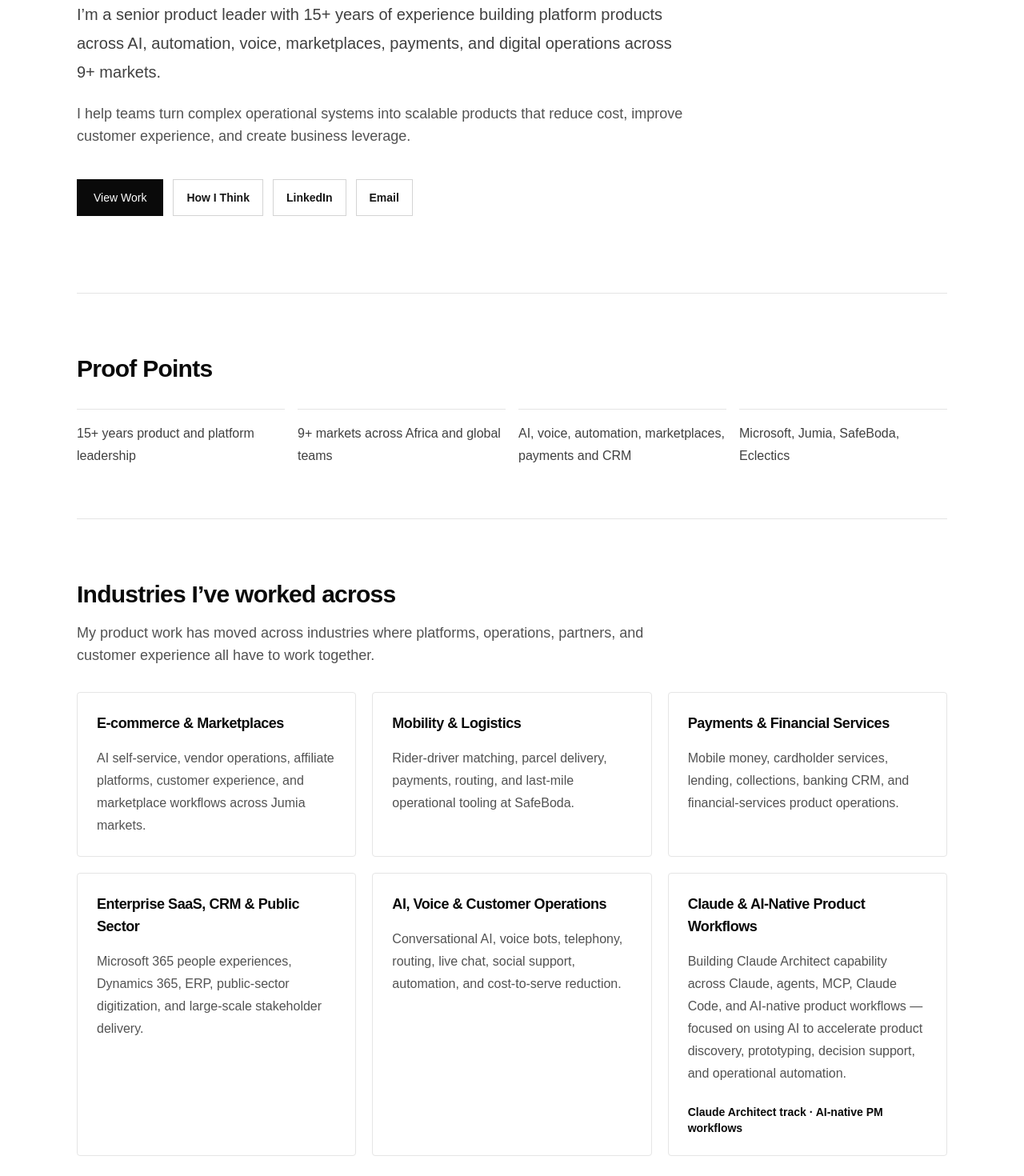
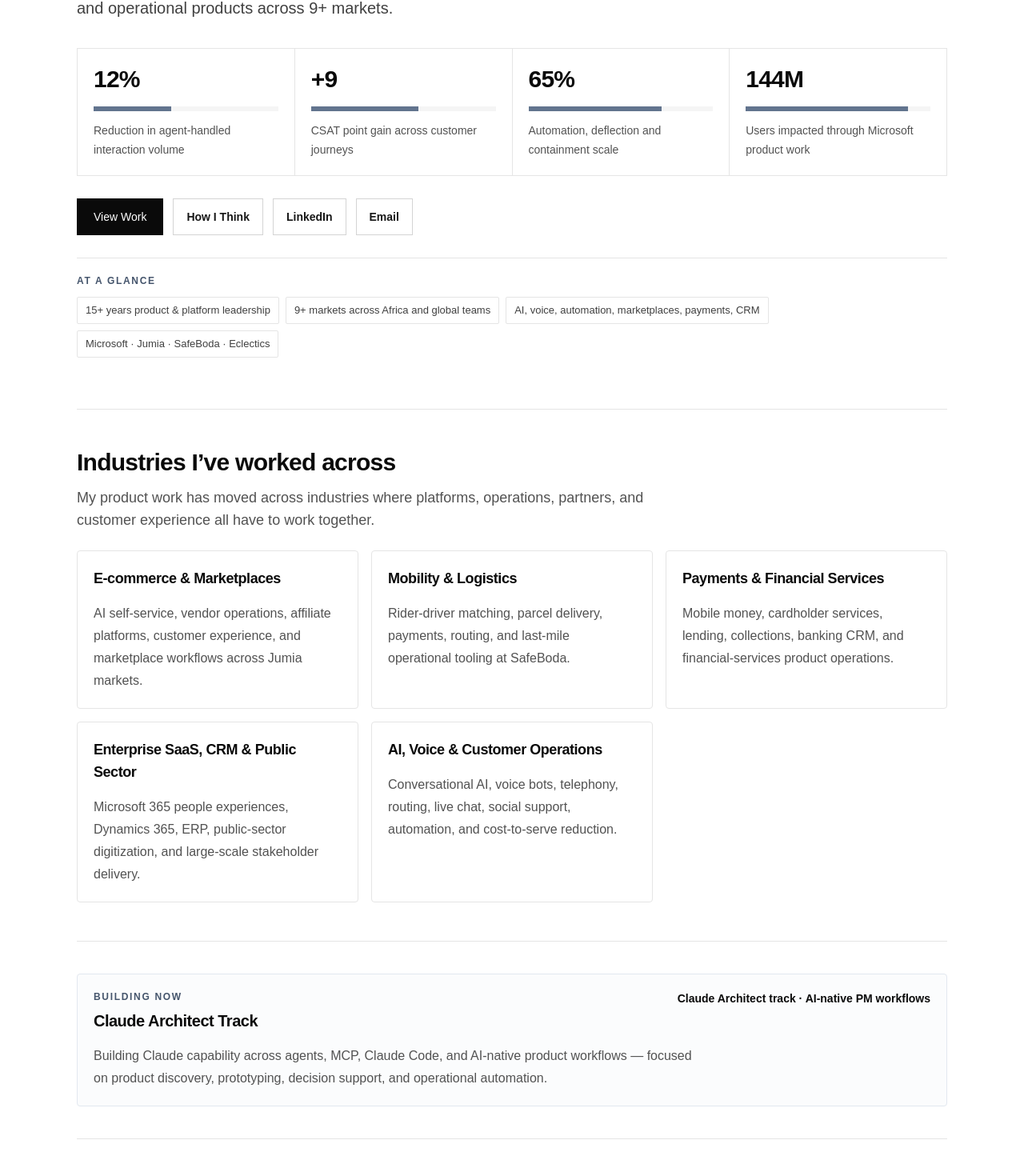
Before and after one commit to SillalliS/richardsilla.com, a Next.js app: page / in a window 1280 px wide. Shown: the part 415-1885 px from the top of the page at 80% size. Built offline with nearby package versions, Linux system fonts and the light colour scheme.

Commit message:
Tighten homepage, move impact above the fold, and add Claude section

```diff
--- a/app/globals.css
+++ b/app/globals.css
@@ -80,4 +80,16 @@ a {
   .button-secondary:hover {
     border-color: #171717;
   }
+
+  .chip {
+    display: inline-flex;
+    align-items: center;
+    border: 1px solid #e5e5e5;
+    border-radius: 0.125rem;
+    padding: 0.375rem 0.625rem;
+    font-size: 0.8125rem;
+    font-weight: 500;
+    line-height: 1.25rem;
+    color: #404040;
+  }
 }
--- a/app/page.tsx
+++ b/app/page.tsx
@@ -3,30 +3,44 @@ import { Footer } from "@/components/footer";
 import { HighlightCard } from "@/components/case-card";
 import { Nav } from "@/components/nav";
 import { Section } from "@/components/section";
-import { home, industries, site } from "@/lib/content";
+import { claudeTrack, home, industries, site } from "@/lib/content";
+
+const metricBars = ["w-[42%]", "w-[58%]", "w-[72%]", "w-[88%]"];
 
 export default function HomePage() {
   return (
     <>
       <Nav />
       <main className="mx-auto w-full max-w-6xl px-6 lg:px-8">
-        <section className="py-16 sm:py-24">
+        <section className="py-12 sm:py-16">
           <p className="inline-flex border border-neutral-300 px-3 py-1 text-xs font-medium uppercase tracking-[0.14em] text-neutral-600">
             {site.version}
           </p>
-          <p className="mt-10 text-sm font-medium uppercase tracking-[0.14em] text-neutral-500">
+          <p className="mt-8 text-sm font-medium uppercase tracking-[0.14em] text-neutral-500">
             {home.eyebrow}
           </p>
           <h1 className="mt-6 max-w-5xl text-4xl font-semibold tracking-tight text-neutral-950 sm:text-6xl">
             {home.heroTitle}
           </h1>
-          <p className="mt-7 max-w-3xl text-lg leading-8 text-neutral-700 sm:text-xl sm:leading-9">
+          <p className="mt-6 max-w-3xl text-lg leading-8 text-neutral-700 sm:text-xl sm:leading-9">
             {home.heroSubtitle}
           </p>
-          <p className="mt-5 max-w-3xl text-base leading-7 text-neutral-600 sm:text-lg">
-            {home.intro}
+          <div className="mt-8 grid gap-px overflow-hidden border border-neutral-200 bg-neutral-200 sm:grid-cols-2 lg:grid-cols-4">
+            {home.metrics.map((metric, index) => (
+              <div className="bg-white p-5" key={metric.label}>
+                <p className="text-3xl font-semibold tracking-tight text-neutral-950">
+                  {metric.value}
                 </p>
-          <div className="mt-10 flex flex-wrap gap-3">
+                <div className="mt-4 h-1.5 w-full bg-neutral-100">
+                  <div className={`h-full bg-slate-500 ${metricBars[index]}`} />
+                </div>
+                <p className="mt-3 text-sm leading-6 text-neutral-600">
+                  {metric.label}
+                </p>
+              </div>
+            ))}
+          </div>
+          <div className="mt-7 flex flex-wrap gap-3">
             <Link
               className="inline-flex items-center justify-center border border-neutral-950 bg-neutral-950 px-5 py-3 text-sm font-medium !text-white transition hover:bg-neutral-800"
               href="/work"
@@ -48,29 +62,29 @@ export default function HomePage() {
               Email
             </a>
           </div>
-        </section>
-
-        <Section title="Proof Points">
-          <ul className="grid gap-4 sm:grid-cols-2 lg:grid-cols-4">
+          <div className="mt-7 border-t border-neutral-200 pt-5">
+            <p className="text-xs font-semibold uppercase tracking-[0.14em] text-slate-600">
+              At a glance
+            </p>
+            <ul className="mt-3 flex flex-wrap gap-2">
               {home.proof.map((item) => (
-              <li
-                className="border-t border-neutral-200 pt-4 text-base leading-7 text-neutral-700"
-                key={item}
-              >
+                <li className="chip" key={item}>
                   {item}
                 </li>
               ))}
             </ul>
-        </Section>
+          </div>
+        </section>
 
         <Section
+          className="pt-8 sm:pt-10"
           intro="My product work has moved across industries where platforms, operations, partners, and customer experience all have to work together."
           title="Industries I’ve worked across"
         >
-          <div className="grid gap-5 md:grid-cols-2 lg:grid-cols-3">
+          <div className="grid gap-4 md:grid-cols-2 lg:grid-cols-3">
             {industries.map((industry) => (
               <article
-                className="rounded-sm border border-neutral-200 p-6"
+                className="rounded-sm border border-neutral-200 p-5"
                 key={industry.title}
               >
                 <h3 className="text-lg font-semibold tracking-tight text-neutral-950">
@@ -79,32 +93,34 @@ export default function HomePage() {
                 <p className="mt-4 text-base leading-7 text-neutral-600">
                   {industry.body}
                 </p>
-                {"metric" in industry ? (
-                  <p className="mt-6 text-sm font-semibold text-neutral-950">
-                    {industry.metric}
-                  </p>
-                ) : null}
               </article>
             ))}
           </div>
         </Section>
 
-        <Section title="Operating Impact">
-          <div className="grid gap-px overflow-hidden border border-neutral-200 bg-neutral-200 sm:grid-cols-2 lg:grid-cols-4">
-            {home.metrics.map((metric) => (
-              <div className="bg-white p-6" key={metric.label}>
-                <p className="text-4xl font-semibold tracking-tight text-neutral-950">
-                  {metric.value}
+        <section className="border-t border-neutral-200 py-8 sm:py-10">
+          <article className="rounded-sm border border-slate-200 bg-slate-50/50 p-5">
+            <div className="flex flex-col gap-4 sm:flex-row sm:items-start sm:justify-between">
+              <div>
+                <p className="text-xs font-semibold uppercase tracking-[0.14em] text-slate-600">
+                  {claudeTrack.label}
                 </p>
-                <p className="mt-4 text-sm leading-6 text-neutral-600">
-                  {metric.label}
+                <h2 className="mt-2 text-xl font-semibold tracking-tight text-neutral-950">
+                  {claudeTrack.title}
+                </h2>
+              </div>
+              <p className="text-sm font-semibold text-neutral-950">
+                {claudeTrack.metric}
               </p>
             </div>
-            ))}
-          </div>
-        </Section>
+            <p className="mt-4 max-w-3xl text-base leading-7 text-neutral-600">
+              {claudeTrack.body}
+            </p>
+          </article>
+        </section>
 
         <Section
+          className="pt-8 sm:pt-10"
           intro="Selected examples of product judgment across AI, operations, platforms, and marketplaces."
           title="Selected Work"
         >
@@ -120,7 +136,7 @@ export default function HomePage() {
           </div>
         </Section>
 
-        <section className="border-t border-neutral-200 py-16 sm:py-20">
+        <section className="border-t border-neutral-200 py-10 sm:py-12">
           <p className="max-w-3xl text-2xl font-semibold tracking-tight text-neutral-950 sm:text-3xl">
             Built as a dogfood version. Shipped first, improved through
             feedback.
--- a/components/section.tsx
+++ b/components/section.tsx
@@ -14,7 +14,7 @@ export function Section({
   title,
 }: SectionProps) {
   return (
-    <section className={`border-t border-neutral-200 py-14 sm:py-16 ${className}`}>
+    <section className={`border-t border-neutral-200 py-10 sm:py-12 ${className}`}>
       <div className="max-w-3xl">
         {eyebrow ? (
           <p className="text-sm font-medium uppercase tracking-[0.12em] text-neutral-500">
@@ -22,17 +22,17 @@ export function Section({
           </p>
         ) : null}
         {title ? (
-          <h2 className="mt-3 text-2xl font-semibold tracking-tight text-neutral-950 sm:text-3xl">
+          <h2 className="mt-2 text-2xl font-semibold tracking-tight text-neutral-950 sm:text-3xl">
             {title}
           </h2>
         ) : null}
         {intro ? (
-          <p className="mt-4 text-base leading-7 text-neutral-600 sm:text-lg">
+          <p className="mt-3 text-base leading-7 text-neutral-600 sm:text-lg">
             {intro}
           </p>
         ) : null}
       </div>
-      <div className="mt-8">{children}</div>
+      <div className="mt-6">{children}</div>
     </section>
   );
 }
--- a/lib/content.ts
+++ b/lib/content.ts
@@ -14,14 +14,14 @@ export const home = {
   heroTitle:
     "I lead product at the intersection of AI, platforms, and operational scale.",
   heroSubtitle:
-    "I’m a senior product leader with 15+ years of experience building platform products across AI, automation, voice, marketplaces, payments, and digital operations across 9+ markets.",
+    "Senior product leader with 15+ years building AI, platform, marketplace, payments, and operational products across 9+ markets.",
   intro:
-    "I help teams turn complex operational systems into scalable products that reduce cost, improve customer experience, and create business leverage.",
+    "I turn complex operating systems into scalable products that reduce cost, improve customer experience, and create business leverage.",
   proof: [
-    "15+ years product and platform leadership",
+    "15+ years product & platform leadership",
     "9+ markets across Africa and global teams",
-    "AI, voice, automation, marketplaces, payments and CRM",
-    "Microsoft, Jumia, SafeBoda, Eclectics",
+    "AI, voice, automation, marketplaces, payments, CRM",
+    "Microsoft · Jumia · SafeBoda · Eclectics",
   ],
   metrics: [
     {
@@ -89,13 +89,15 @@ export const industries = [
     body:
       "Conversational AI, voice bots, telephony, routing, live chat, social support, automation, and cost-to-serve reduction.",
   },
-  {
-    title: "Claude & AI-Native Product Workflows",
-    body:
-      "Building Claude Architect capability across Claude, agents, MCP, Claude Code, and AI-native product workflows — focused on using AI to accelerate product discovery, prototyping, decision support, and operational automation.",
-    metric: "Claude Architect track · AI-native PM workflows",
-  },
 ];
+
+export const claudeTrack = {
+  title: "Claude Architect Track",
+  label: "Building now",
+  body:
+    "Building Claude capability across agents, MCP, Claude Code, and AI-native product workflows — focused on product discovery, prototyping, decision support, and operational automation.",
+  metric: "Claude Architect track · AI-native PM workflows",
+};
 
 export const thinkingSections = [
   {
```
Lines whose indentation alone changed are shown as unchanged.
